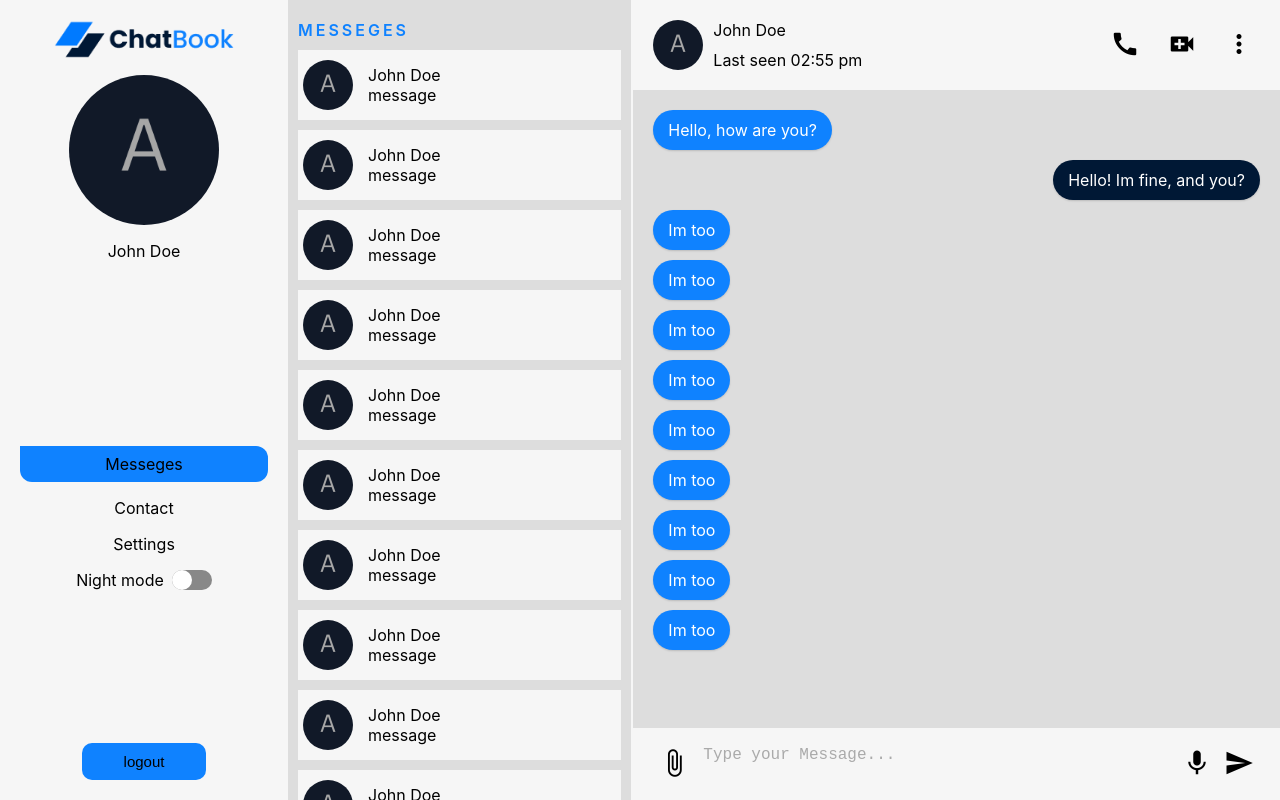
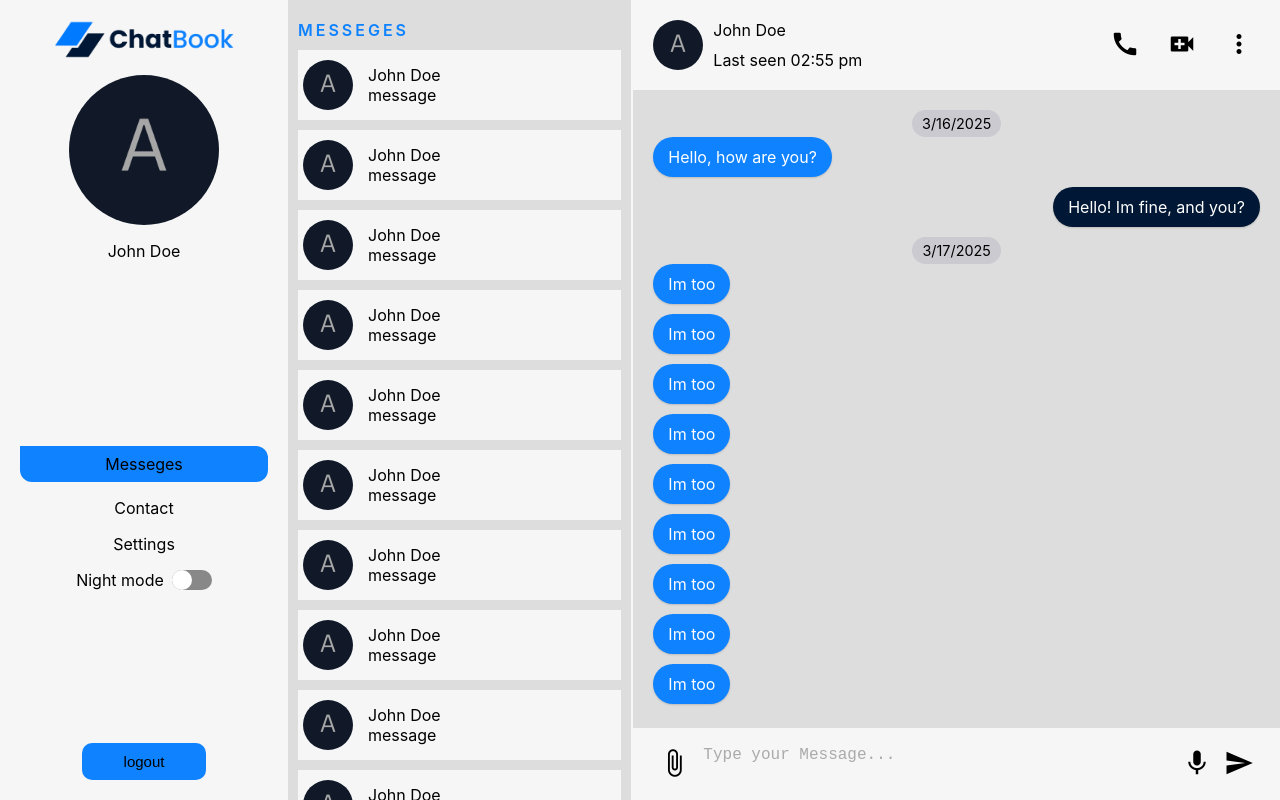
Before and after one commit to MaxParastiuk/messenger, a React (Create React App) app: page / in a window 1280 px wide. Built offline with nearby package versions, Linux system fonts and the light colour scheme.

Commit message:
add date separator for the chat

```diff
--- a/src/components/chat/ChatConversation/ChatConversation.css
+++ b/src/components/chat/ChatConversation/ChatConversation.css
@@ -58,14 +58,14 @@
 .input-message::placeholder {
   color: #aaa;
 }
-button {
+.chat-container button {
   transition: transform 0.2s ease-in-out, color 0.2s ease-in-out;
 }
-button:hover {
+.chat-container button:hover {
   transform: scale(1.1);
   color: #598ede;
 }
 
-button .material-icons {
+.chat-container button .material-icons {
   font-size: 30px;
 }
--- a/src/components/chat/ChatConversation/ChatConversation.jsx
+++ b/src/components/chat/ChatConversation/ChatConversation.jsx
@@ -1,22 +1,96 @@
 import styled from 'styled-components';
 import './ChatConversation.css';
-import { useState } from 'react';
+import { useMemo, useState } from 'react';
 import Message from '../Message/Message';
 
 const ChatConversation = () => {
   const [messages, setMessages] = useState([
-    { id: 1, sender: 'other', text: 'Hello, how are you?' },
-    { id: 2, sender: 'me', text: 'Hello! Im fine, and you?' },
-    { id: 3, sender: 'other', text: 'Im too' },
-    { id: 4, sender: 'other', text: 'Im too' },
-    { id: 5, sender: 'other', text: 'Im too' },
-    { id: 6, sender: 'other', text: 'Im too' },
-    { id: 7, sender: 'other', text: 'Im too' },
-    { id: 8, sender: 'other', text: 'Im too' },
-    { id: 9, sender: 'other', text: 'Im too' },
-    { id: 10, sender: 'other', text: 'Im too' },
-    { id: 11, sender: 'other', text: 'Im too' },
+    {
+      id: 1,
+      sender: 'other',
+      text: 'Hello, how are you?',
+      timestamp: '2025-03-16T10:15:00Z',
+    },
+    {
+      id: 2,
+      sender: 'me',
+      text: 'Hello! Im fine, and you?',
+      timestamp: '2025-03-16T10:15:00Z',
+    },
+    {
+      id: 3,
+      sender: 'other',
+      text: 'Im too',
+      timestamp: '2025-03-17T09:05:00Z',
+    },
+    {
+      id: 4,
+      sender: 'other',
+      text: 'Im too',
+      timestamp: '2025-03-17T09:05:00Z',
+    },
+    {
+      id: 5,
+      sender: 'other',
+      text: 'Im too',
+      timestamp: '2025-03-17T09:05:00Z',
+    },
+    {
+      id: 6,
+      sender: 'other',
+      text: 'Im too',
+      timestamp: '2025-03-17T09:05:00Z',
+    },
+    {
+      id: 7,
+      sender: 'other',
+      text: 'Im too',
+      timestamp: '2025-03-17T09:05:00Z',
+    },
+    {
+      id: 8,
+      sender: 'other',
+      text: 'Im too',
+      timestamp: '2025-03-17T09:05:00Z',
+    },
+    {
+      id: 9,
+      sender: 'other',
+      text: 'Im too',
+      timestamp: '2025-03-17T09:05:00Z',
+    },
+    {
+      id: 10,
+      sender: 'other',
+      text: 'Im too',
+      timestamp: '2025-03-17T09:05:00Z',
+    },
+    {
+      id: 11,
+      sender: 'other',
+      text: 'Im too',
+      timestamp: '2025-03-17T09:05:00Z',
+    },
   ]);
+
+  const groupedMessages = useMemo(() => {
+    return messages.reduce((groups, msg) => {
+      const date = new Date(msg.timestamp).toLocaleDateString();
+
+      if (!groups[date]) {
+        groups[date] = [];
+      }
+
+      groups[date].push(msg);
+      return groups;
+    }, {});
+  }, [messages]);
+  console.log('groupedMessages', groupedMessages);
+  console.log(
+    'Object.entries(groupedMessages)',
+    Object.entries(groupedMessages),
+  );
+
   return (
     <div className="chat-container">
       <ChatHeader className="chat-header">
@@ -40,8 +114,13 @@ const ChatConversation = () => {
         </div>
       </ChatHeader>
       <Chat className="chat">
-        {messages.map((msg) => (
-          <Message key={msg.id} message={msg.text} sender={msg.sender} />
+        {Object.entries(groupedMessages).map(([date, msgs]) => (
+          <div key={date} style={{ display: 'flex', flexDirection: 'column' }}>
+            <DateSeparator>{date}</DateSeparator>
+            {msgs.map((msg) => (
+              <Message key={msg.id} message={msg.text} sender={msg.sender} />
+            ))}
+          </div>
         ))}
       </Chat>
       <InputContainer className="input-container">
@@ -74,6 +153,14 @@ const Chat = styled.div`
     `${theme.scrollbarThumbColor} ${theme.scrollbarBg}`};
 `;
 
+const DateSeparator = styled.div`
+  font-size: 0.9em;
+  align-self: center;
+  background-color: ${({ theme }) => theme.dateSeparatorBg};
+  border-radius: 25px;
+  padding: 5px 10px;
+`;
+
 const InputContainer = styled.div`
   display:flex;
   background-color: ${({ theme }) => theme.chatSecondBg}};
--- a/src/theme/theme.js
+++ b/src/theme/theme.js
@@ -10,6 +10,7 @@ export const lightTheme = {
   chatSecondBg: '#F6F6F6',
   myMessageBg: '#001835',
   otherMessageBg: '#0F82FF',
+  dateSeparatorBg: '#cacad0',
 };
 
 export const darkTheme = {
@@ -24,4 +25,5 @@ export const darkTheme = {
   chatSecondBg: '#001835',
   myMessageBg: '#4174B2',
   otherMessageBg: '#4A647F',
+  dateSeparatorBg: '#222b64',
 };
```
